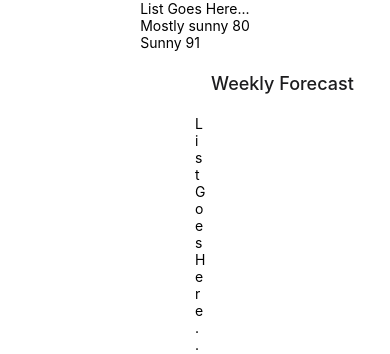
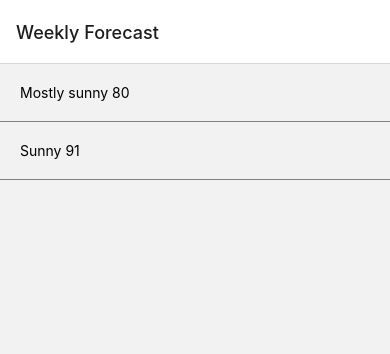
Before and after one commit to Svtucci/ReactNativeWeather, a React Native app: screen / in a window 390 px wide. Shown: the top 354 px of the page. Built offline with nearby package versions, Linux system fonts and the light colour scheme.

Commit message:
added styling to forecast data

```diff
--- a/App.js
+++ b/App.js
@@ -1,30 +1,19 @@
-import { StyleSheet, Text, View, StatusBar, SafeAreaView } from 'react-native';
+import { StyleSheet } from 'react-native';
 import { NavigationContainer } from '@react-navigation/native';
 import { createNativeStackNavigator } from '@react-navigation/native-stack';
-import ForecastList from './components/ForeCastList';
-
+import ForeCastList from './components/ForeCastList';
 const Stack = createNativeStackNavigator();
 
 export default function App() {
   return (
-    <SafeAreaView style={styles.container}>
-      <StatusBar
-        backgroundColor='blue'
-        animated
-        barStyle={'default'}
-        hidden={false}
-      />
-
-      <ForecastList />
-
-      <NavigationContainer>
-        {/* Similar to a Router in React */}
-        <Stack.Navigator initialRouteName="Weekly Forecast">
-          {/* Similar to Routes in React */}
-          <Stack.Screen name="Weekly Forecast" component={ForecastList} />
-        </Stack.Navigator>
-      </NavigationContainer>
-    </SafeAreaView>
+    <NavigationContainer>
+      {/* Similar to a Router */}
+      <Stack.Navigator initialRouteName="Weekly Forecast">
+        {/* Similar to a Route */}
+        <Stack.Screen name="Weekly Forecast" component={ForeCastList} />
+        {/* <Stack.Screen name="Details" component={ForecastDetails} /> */}
+      </Stack.Navigator>
+    </NavigationContainer>
   );
 }
 
--- a/components/ForeCastList.jsx
+++ b/components/ForeCastList.jsx
@@ -19,20 +19,18 @@ export default function ForeCastList() {
         }
     ]);
     return (
-        <View>
-            <Text>
-                List Goes Here...
-            </Text>
+        <View style={{ height: '100%' }}>
             {/* Similar to .map to display data */}
             <FlatList
                 data={forecast}
                 renderItem={({item}) => (
                     <>
-                        <Text>
-                            {item.name} {item.temperature}
-                        </Text>
+                    <View style={{ padding: 20, borderColor: 'gray', borderBottomWidth: 1 }}>
+                        <Text>{item.name} {item.temperature}</Text>
+                    </View>
                     </>
                 )}
+                style={{ width: '100%' }}
             />
         </View>
     )
```
